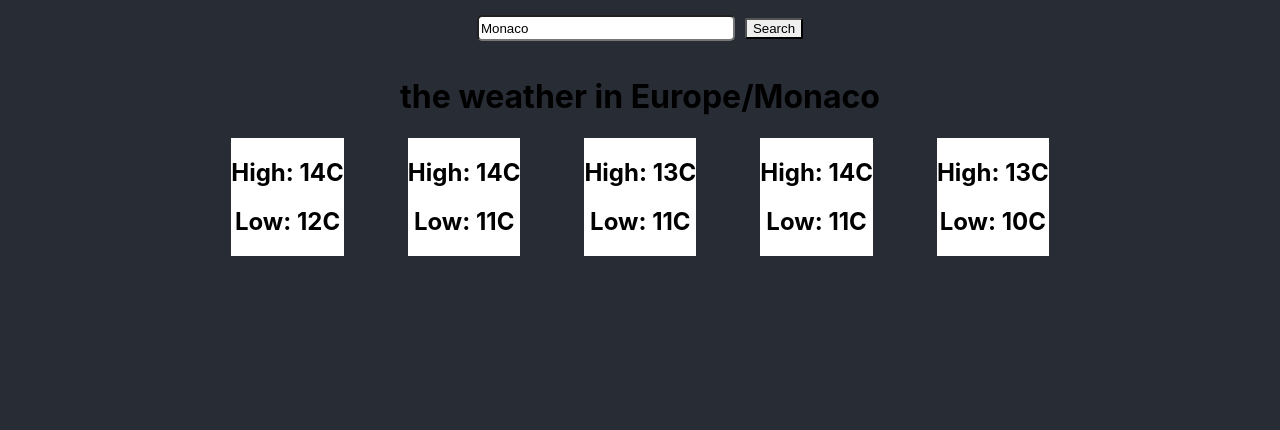
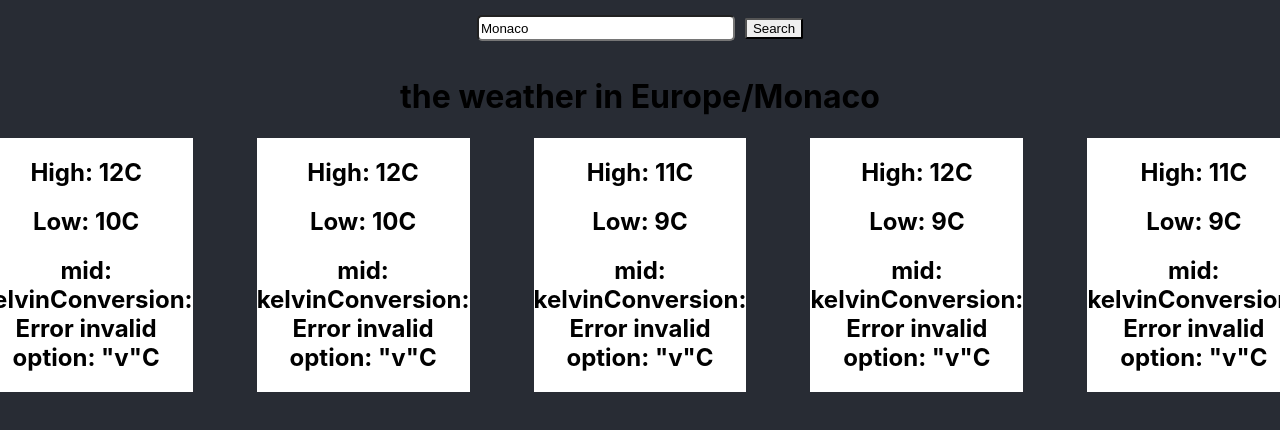
Before and after one commit to JordT/WeatherApp, a React (Create React App) app: page / in a window 1280 px wide. Shown: the top 430 px of the page. Built offline with nearby package versions, Linux system fonts and the light colour scheme.

Commit message:
created function for temperature conversion

```diff
--- a/src/components/DisplayWeather/NextFiveDays/NextFiveDays.js
+++ b/src/components/DisplayWeather/NextFiveDays/NextFiveDays.js
@@ -1,6 +1,18 @@
 import '../../../App.css'
 
 const NextFiveDays = (props) => {
+
+    const kelvinConversion = (temperature, option) => {
+
+        if (option === 'f')
+            return (((temperature - 273.15) * 1.8 + 32).toFixed(0))
+
+        if (option === 'c')
+            return ((temperature - 273.15).toFixed(0))
+
+        else
+            return ('kelvinConversion: Error invalid option: "' + option + '"')
+    }
 
     const DisplayDay = (weather) => {
 
@@ -9,8 +21,9 @@
         weather.map((d, i) => {
             displayDays.push(
                 <div key={i} className="card">
-                    <h2>High: {(d.temp.max-271.35).toFixed(0)}C</h2>
-                    <h2>Low: {(d.temp.min-271.35).toFixed(0)}C</h2>
+                    <h2>High: {(d.temp.max-273.15).toFixed(0)}C</h2>
+                    <h2>Low: {(d.temp.min-273.15).toFixed(0)}C</h2>
+                    <h2>mid: {kelvinConversion(d.temp.max, 'v')}C</h2>
                 </div>
             )
         })
```
